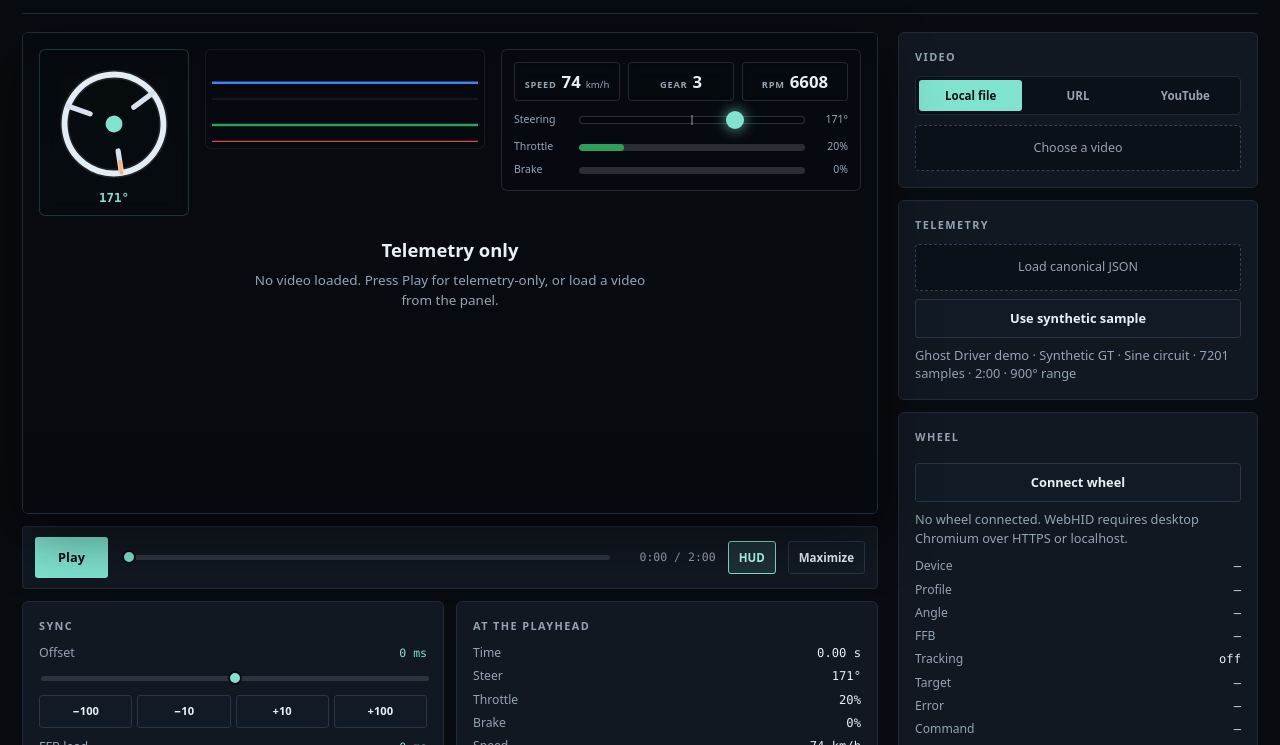
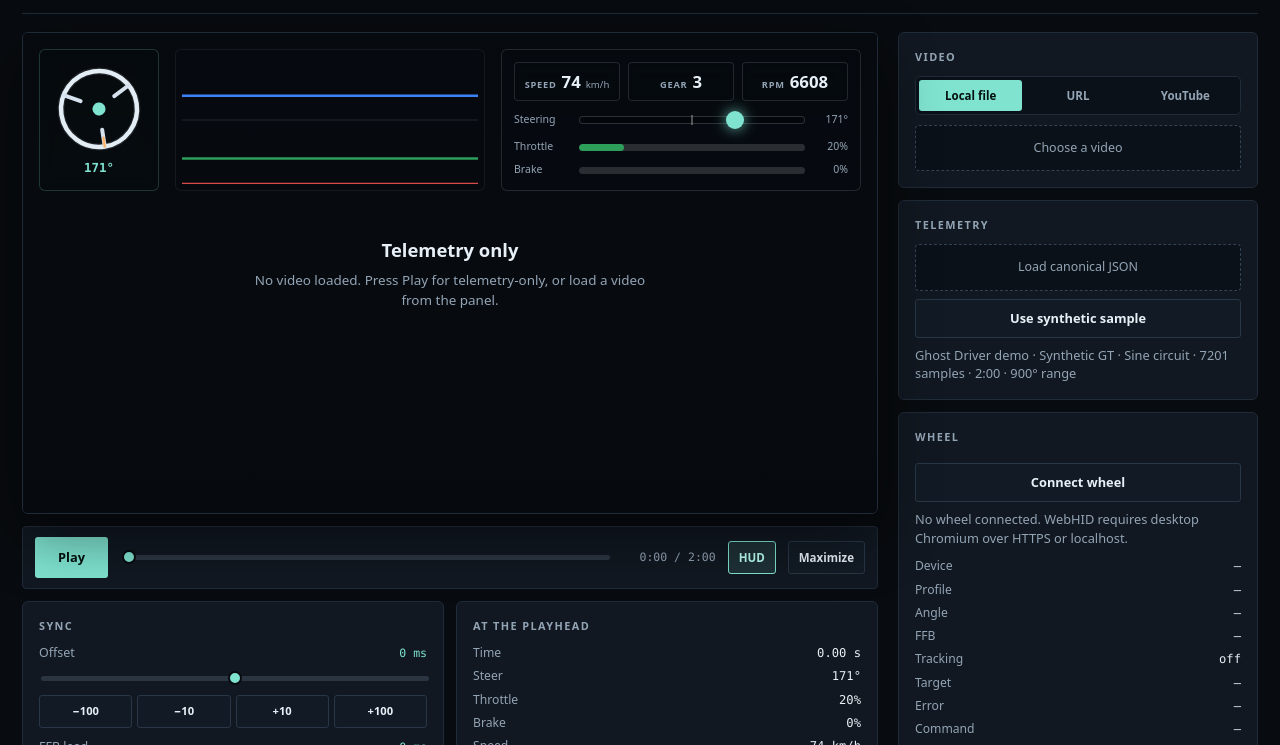
Before and after one commit to joegaffey/ghost-driver, a website built with Vite: page play.html in a window 1280 px wide. Shown: the part 54-799 px from the top of the page. Built offline with nearby package versions, Linux system fonts and the light colour scheme.

Commit message:
Match HUD element heights and stretch the graph

```diff
--- a/src/playback/play.css
+++ b/src/playback/play.css
@@ -341,9 +341,10 @@ input[type="range"]::-moz-range-thumb {
   inset: 0;
   z-index: 2;
   display: grid;
-  grid-template-columns: 150px minmax(0, 1fr) minmax(240px, 360px);
+  grid-template-columns: 120px minmax(0, 1fr) minmax(240px, 360px);
   gap: 16px;
-  align-items: start;
+  align-content: start;
+  align-items: stretch;
   padding: 16px;
   pointer-events: none;
   background: linear-gradient(to bottom, rgba(4, 7, 10, 0.24), transparent 32%, transparent 62%, rgba(4, 7, 10, 0.34));
@@ -351,11 +352,13 @@ input[type="range"]::-moz-range-thumb {
 
 .hud-top {
   display: flex;
+  align-items: stretch;
   justify-content: flex-start;
+  min-height: 0;
 }
 
 .ghost-wheel-card {
-  width: 150px;
+  width: 100%;
   padding: 9px 9px 7px;
   border: 1px solid rgba(127, 227, 208, 0.2);
   border-radius: 6px;
@@ -406,25 +409,25 @@ input[type="range"]::-moz-range-thumb {
 }
 
 .hud-graph {
+  position: relative;
   width: 100%;
-  max-width: 720px;
-  height: 100px;
   padding: 6px;
   border: 1px solid rgba(255, 255, 255, 0.06);
   border-radius: 6px;
   background: rgba(7, 12, 17, 0.32);
-  justify-self: center;
 }
 
 .hud-graph canvas {
+  position: absolute;
+  inset: 6px;
   display: block;
-  width: 100%;
-  height: 100%;
+  width: calc(100% - 12px);
+  height: calc(100% - 12px);
 }
 
 .hud-bottom {
   grid-column: 3;
-  justify-self: end;
+  align-self: stretch;
   display: grid;
   gap: 10px;
   width: 100%;
```
